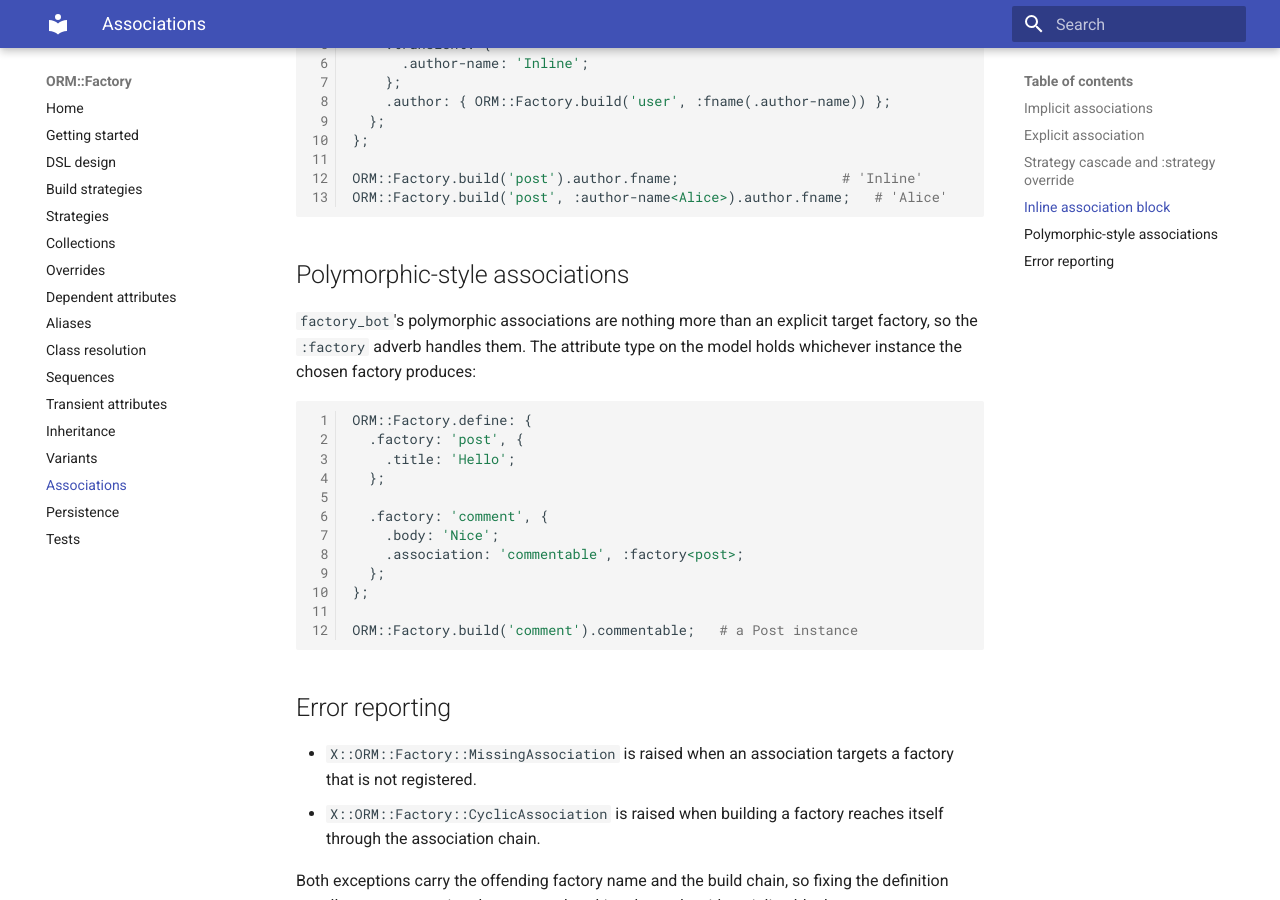
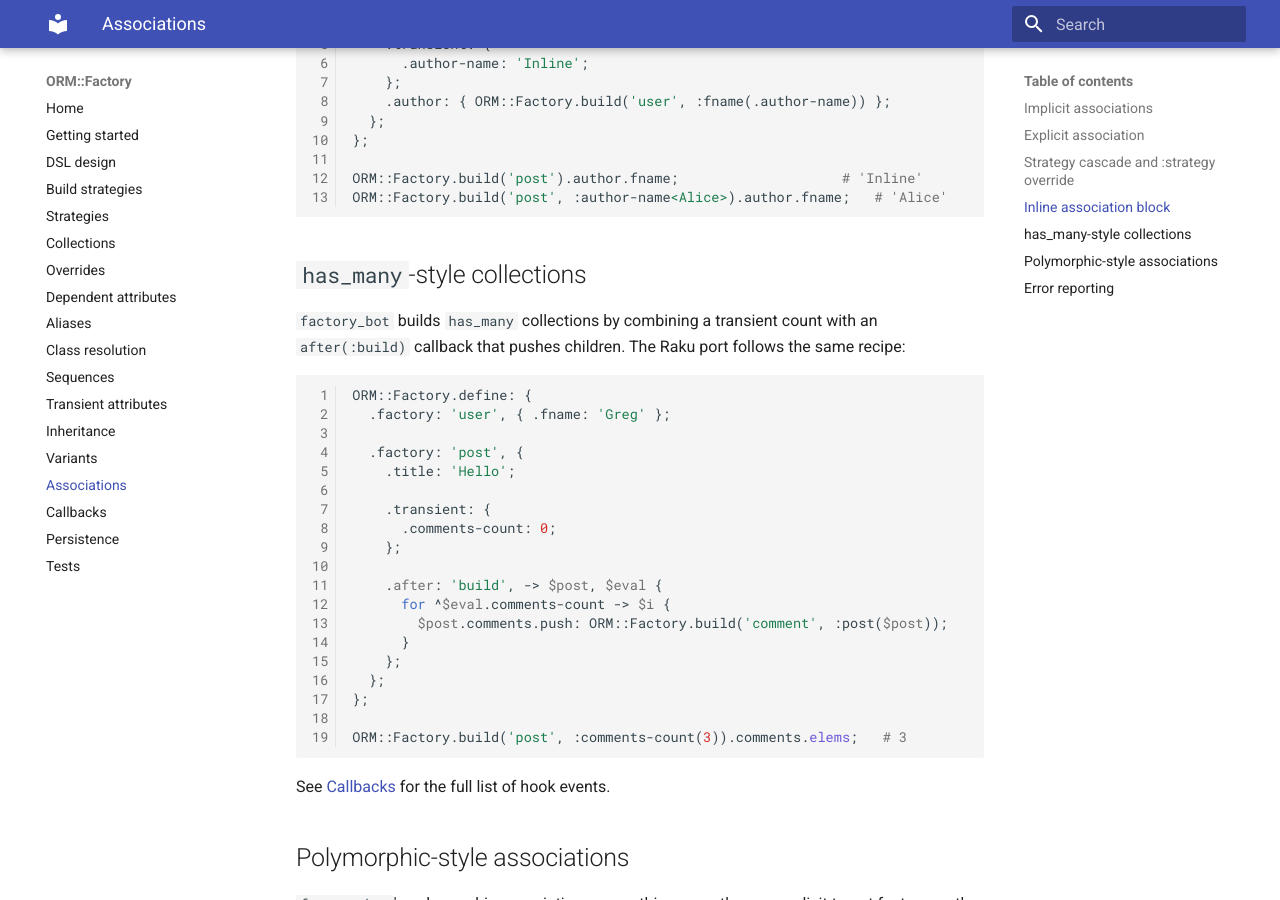
Before and after one commit to gdonald/ORM-Factory, an MkDocs documentation site: the page built from docs-src/docs/associations.md, in a window 1280 px wide and 900 px high, scrolled down 2162 px. Built offline with MkDocs 1.6.1 and Material for MkDocs 9.7.7, drawn with Linux system fonts in a browser that asks for light colours.

Commit message:
Add callbacks

````diff
--- a/docs-src/docs/associations.md
+++ b/docs-src/docs/associations.md
@@ -113,6 +113,36 @@ ORM::Factory.build('post').author.fname;                    # 'Inline'
 ORM::Factory.build('post', :author-name<Alice>).author.fname;   # 'Alice'
 ```
 
+## `has_many`-style collections
+
+`factory_bot` builds `has_many` collections by combining a transient count
+with an `after(:build)` callback that pushes children. The Raku port follows
+the same recipe:
+
+```perl6
+ORM::Factory.define: {
+  .factory: 'user', { .fname: 'Greg' };
+
+  .factory: 'post', {
+    .title: 'Hello';
+
+    .transient: {
+      .comments-count: 0;
+    };
+
+    .after: 'build', -> $post, $eval {
+      for ^$eval.comments-count -> $i {
+        $post.comments.push: ORM::Factory.build('comment', :post($post));
+      }
+    };
+  };
+};
+
+ORM::Factory.build('post', :comments-count(3)).comments.elems;   # 3
+```
+
+See [Callbacks](callbacks.md) for the full list of hook events.
+
 ## Polymorphic-style associations
 
 `factory_bot`'s polymorphic associations are nothing more than an explicit
--- a/docs-src/mkdocs.yml
+++ b/docs-src/mkdocs.yml
@@ -15,6 +15,7 @@ nav:
   - Inheritance: inheritance.md
   - Variants: variants.md
   - Associations: associations.md
+  - Callbacks: callbacks.md
   - Persistence: persistence.md
   - Tests: tests.md
 theme:
````
Also changed, not shown: docs-src/docs/callbacks.md (added, +197 -0 lines), docs-src/docs/variants.md (+4 -0 lines), 3 other files.
